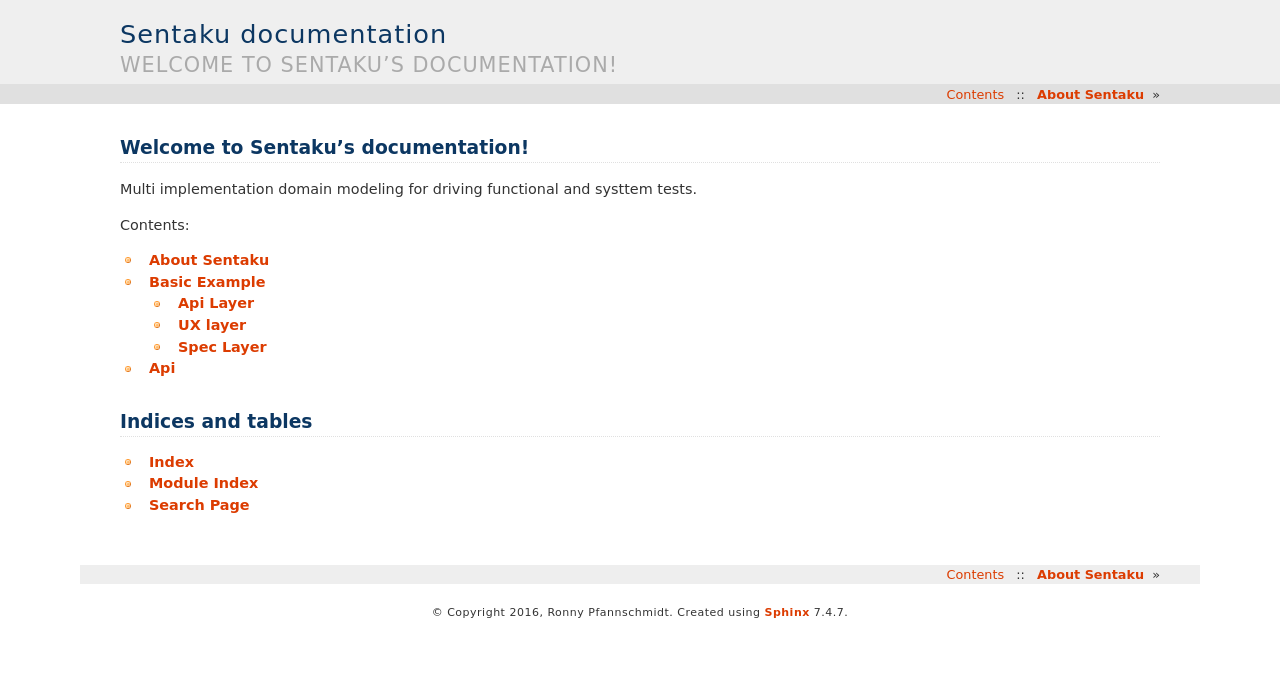
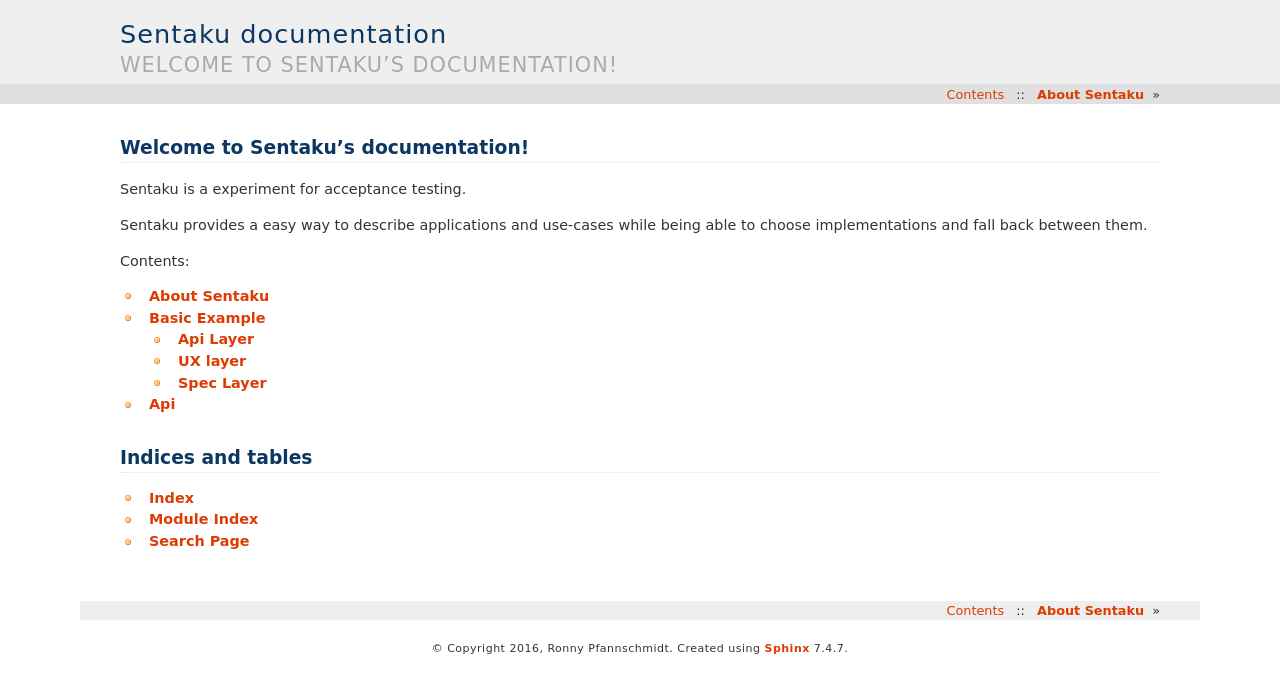
Before and after one commit to RedHatQE/Sentaku, a Sphinx documentation site: the page built from docs/index.rst, in a window 1280 px wide. Shown: the top 693 px of the page. Built offline with Sphinx 7.4.7, drawn with Linux system fonts in a browser that asks for light colours.

Commit message:
use the self description from readme in the main documentation index

```diff
--- a/docs/index.rst
+++ b/docs/index.rst
@@ -2,8 +2,10 @@
 Welcome to Sentaku's documentation!
 =====================================
 
-Multi implementation domain modeling for driving functional and systtem tests.
+Sentaku is a experiment for acceptance testing.
 
+Sentaku provides a easy way to describe applications and use-cases
+while being able to choose implementations and fall back between them.
 
 Contents:
 
```
